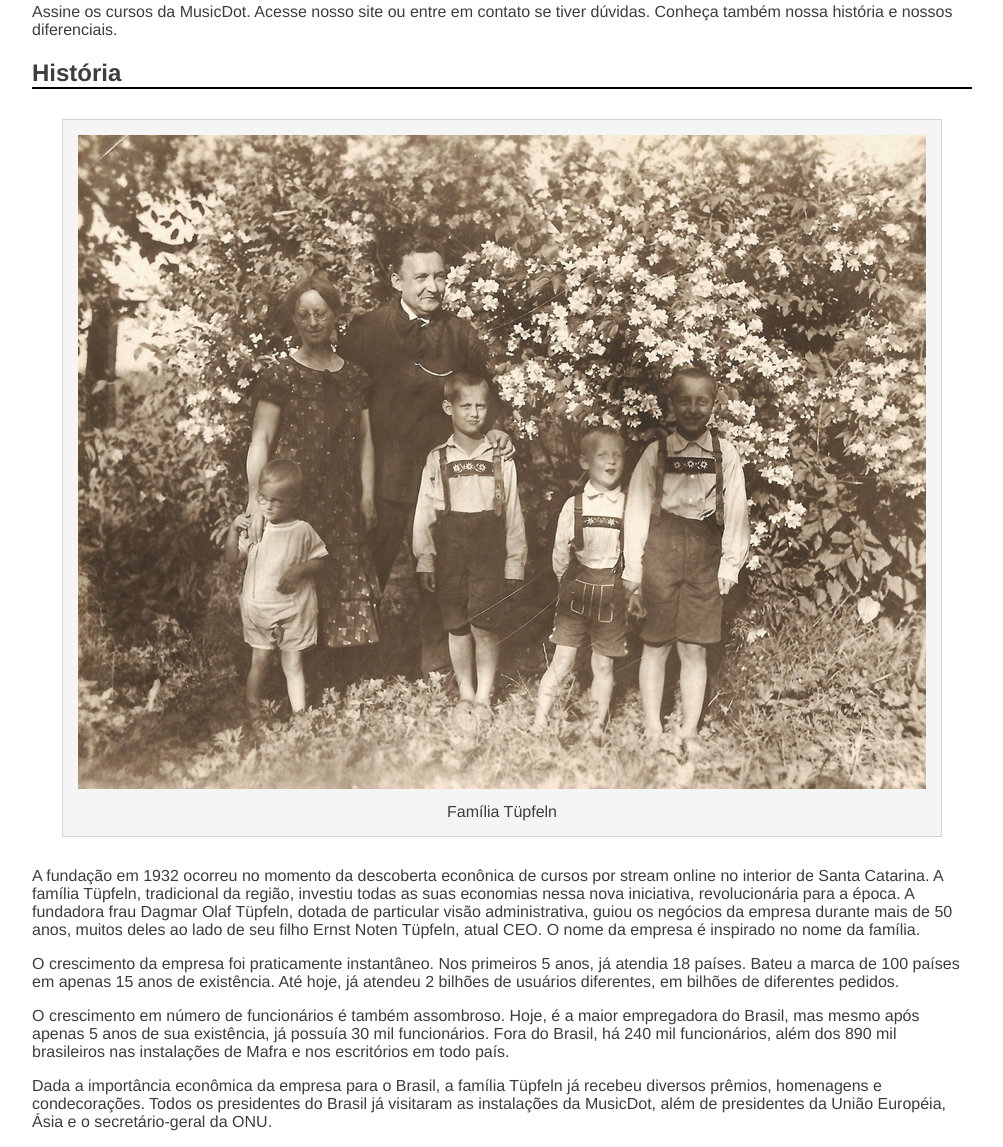
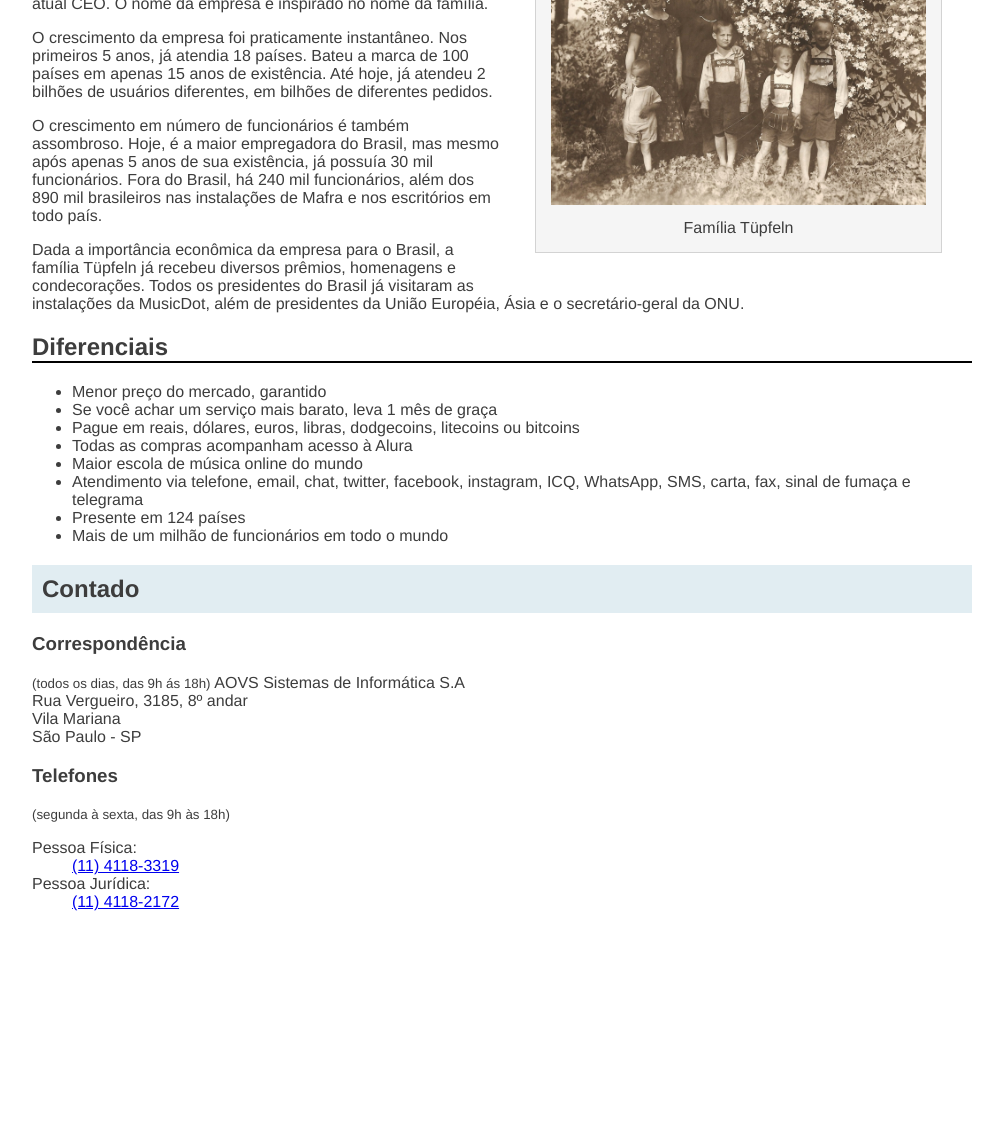
Before and after one commit to Juliocsrfr/projeto-musicdot, a plain HTML site: page sobre.html in a window 1280 px wide. Shown: the part 954-2101 px from the top of the page, without its empty margins (138-1141 px from the left). After the commit the page ends 1881 px from the top, so only its background shows below. Drawn offline with Linux system fonts and the light colour scheme.

Commit message:
aulas de 11 a 18
foram realizados os exercícios que estão compreendidos entre as aulas de 11 a 18

```diff
--- a/css/sobre.css
+++ b/css/sobre.css
@@ -6,12 +6,12 @@ body {
       margin-right: auto;
     }
 
-    h1 {
+    .titulo{
       background-color: #E1EDF2;
       padding: 10px;
     }
 
-    h2 {
+    .subtitulo{
       border-bottom: 2px solid black;
     }
 
@@ -23,7 +23,21 @@ body {
       padding: 15px;
       border: 1px solid lightgrey;
       color:#3D3D3D
+
     }
     figcaption {
         margin-top: 10px;
     }
+    #figuramatriz{
+     width: 550px;
+     margin: 0 auto;
+    }
+    #figurafamilia{
+    width: 375px;
+    float: right;
+    }
+    figure img{
+     height: inherit;
+     width:  inherit;
+
+    }
--- a/sobre.html
+++ b/sobre.html
@@ -1,5 +1,6 @@
 <!DOCTYPE html>
 <html lang="pt-br">
+
 <head>
       <meta charset="UTF-8">
       <meta http-equiv="X-UA-Compatible" content="IE=edge">
@@ -8,26 +9,29 @@
       <link rel="icon" href="img/favicon.ico">
       <link rel="stylesheet" href="css/sobre.css">
 </head>
+
 <body>
       <img src="img/logo.svg" alt="A logo da empresa MusicDot">
-    <h1>Sobre a empresa</h1>
-    <p>  A MusicDot é a maior escola online de música em todo o mundo.
+      <h1 class="titulo">Sobre a empresa</h1>
+      <p> A MusicDot é a maior escola online de música em todo o mundo.
             Fundada em 1932, possui estúdios em 124 países, sendo líder de mercado com mais de 90% de
             participação em 118 deles.</p>
       <p>
-        Nossa matriz fica em Mafra, em Santa Catarina. De lá, saem grande parte das gravações de nossos cursos. Nossa matriz:
+            Nossa matriz fica em <a href="http://maps.google.com.br/?q=190,GabrielDequech,Mafra,SC"> Mafra, em Santa Catarina.</a> De lá, saem grande parte das gravações de nossos cursos.
+            Nossa matriz:
       </p>
-    <figure> <img src="img/matriz-musicdot.png" alt="Imagem da Matriz  MusicDot">
+      <figure id="figuramatriz"> <img src="img/matriz-musicdot.png" alt="Imagem da Matriz  MusicDot">
             <figcaption>matriz musicdot</figcaption>
       </figure>
       <p>Assine os cursos da MusicDot. Acesse nosso site ou entre em contato
-          se tiver dúvidas. Conheça também nossa história e nossos diferenciais.</p>
-          <h2>História</h2>
-        <figure>
+            se tiver dúvidas. Conheça também <a href="#História">nossa história</a> e <a href ="#Diferenciais">nossos diferenciais</a>.</p>
+      <h2 id="História" class="subtitulo">História</h2>
+      <figure id="figurafamilia">
             <img src="img/familia-tupfeln.jpg" alt="Foto da família tüpfeln">
             <figcaption>Família Tüpfeln</figcaption>
       </figure>
-        <p>A fundação em 1932 ocorreu no momento da descoberta econônica de cursos por stream online no interior de Santa Catarina. A
+      <p>A fundação em 1932 ocorreu no momento da descoberta econônica de cursos por stream online no interior de Santa
+            Catarina. A
             família Tüpfeln, tradicional da região, investiu todas as suas economias nessa nova iniciativa,
             revolucionária para a época. A fundadora frau Dagmar Olaf Tüpfeln, dotada de particular visão
             administrativa, guiou os negócios da empresa durante mais de 50 anos, muitos deles ao lado
@@ -40,7 +44,41 @@
             Brasil, há 240 mil funcionários, além dos 890 mil brasileiros nas instalações de Mafra e
             nos escritórios em todo país.</p>
       <P>Dada a importância econômica da empresa para o Brasil, a família Tüpfeln já recebeu diversos prêmios,
-          homenagens e condecorações. Todos os presidentes do Brasil já visitaram as instalações da MusicDot, além de presidentes da União Européia, Ásia e o secretário-geral da ONU.
+            homenagens e condecorações. Todos os presidentes do Brasil já visitaram as instalações da MusicDot, além de
+            presidentes da União Européia, Ásia e o secretário-geral da ONU.
       </P>
+
+      <h2 id="Diferenciais"class="subtitulo">Diferenciais</h2>
+      <ul>
+            <li>Menor preço do mercado, garantido</li>
+            <li>Se você achar um serviço mais barato, leva 1 mês de graça</li>
+            <li>Pague em reais, dólares, euros, libras, dodgecoins, litecoins ou bitcoins</li>
+            <li>Todas as compras acompanham acesso à Alura</li>
+            <li>Maior escola de música online do mundo</li>
+            <li>Atendimento via telefone, email, chat, twitter, facebook, instagram, ICQ, WhatsApp, SMS, carta, fax,
+                  sinal de fumaça e telegrama</li>
+            <li>Presente em 124 países</li>
+            <li>Mais de um milhão de funcionários em todo o mundo</li>
+      </ul>
+      <h2 class="titulo">Contado</h2>
+      <h3>Correspondência</h3><small>(todos os dias, das 9h ás 18h) </small>
+      <adress>
+            AOVS Sistemas de Informática S.A
+            <br>
+            Rua Vergueiro, 3185, 8º andar
+            <br>
+            Vila Mariana
+            <br>
+            São Paulo - SP
+      </adress>
+      <h3> Telefones </h3>
+    <small> (segunda à sexta, das 9h às 18h) </small>
+    <dl>
+            <dt> Pessoa Física: </dt>
+            <dd> <a href="tel://114118-3319"> (11) 4118-3319 </a> </dd>
+            <dt> Pessoa Jurídica: </dt>
+            <dd> <a href="tel://114118-2172"> (11) 4118-2172 </a> </dd>
+    </dl>
 </body>
+
 </html>
```
Lines whose indentation alone changed are shown as unchanged.
